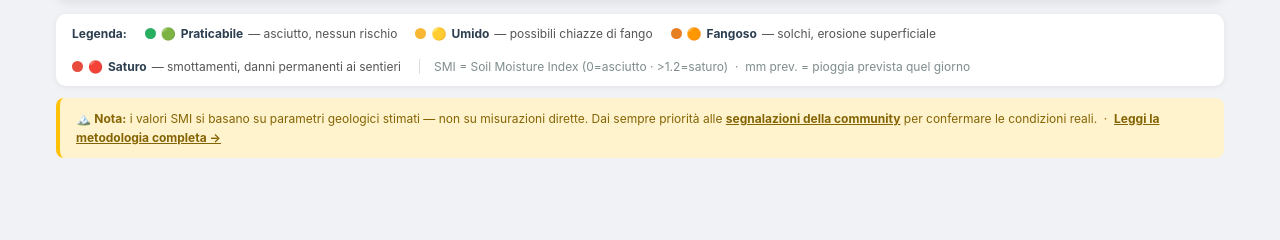
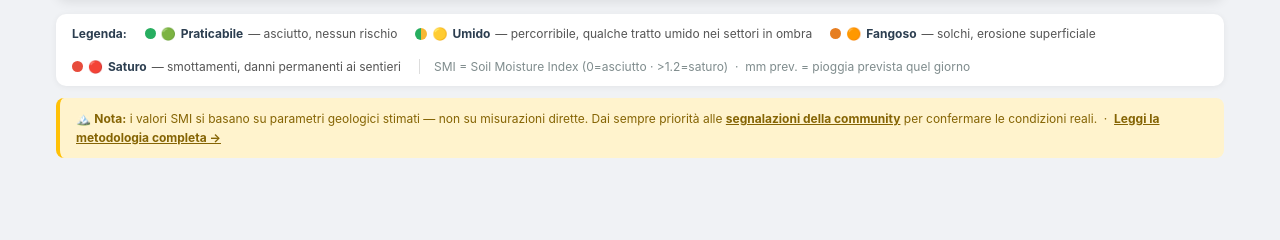
Before and after one commit to joemolls/castelli-weather, a FastAPI app: template templates/terreno.html in a window 1280 px wide. Shown: the part 190-430 px from the top of the page. Run offline with FastAPI, Linux system fonts and the light colour scheme; the template is opened without the code that fills it, so the values that code supplies are empty.

Commit message:
v2.72 - aggiunto pallino bicolore giallo-verde

```diff
--- a/main.py
+++ b/main.py
@@ -178,7 +178,7 @@ def calculate_trail_conditions(hourly_data):
     if score >= 80:
         rating = "excellent"; rating_text = "🟢 OTTIME";   rating_emoji = "🚴‍♂️"
     elif score >= 60:
-        rating = "good";      rating_text = "🟡 DISCRETE"; rating_emoji = "⚠️"
+        rating = "good";      rating_text = "🟡 PERCORRIBILI"; rating_emoji = "⚠️"
     else:
         rating = "poor";      rating_text = "🔴 DIFFICILI"; rating_emoji = "❌"
 
@@ -218,7 +218,7 @@ def calculate_current_conditions(soil_dryness):
         reasons.append(f"⏳ {dry_days} giorn{'o' if dry_days==1 else 'i'} senza pioggia")
     elif rating_soil == "damp":
         score = 70
-        reasons.append(f"🟡 Terreno umido ({rain_7d:.0f}mm negli ultimi 5 giorni)")
+        reasons.append(f"🟡 Terreno umido ({rain_7d:.0f}mm negli ultimi 5 giorni) — percorribile con attenzione")
         reasons.append(f"✅ Sentieri percorribili con attenzione")
         reasons.append(f"☀️ {dry_days} giorn{'o' if dry_days==1 else 'i'} senza pioggia")
     else:  # dry
@@ -230,7 +230,7 @@ def calculate_current_conditions(soil_dryness):
     if score >= 80:
         rating = "excellent"; rating_text = "🟢 ASCIUTTI";  rating_emoji = "✅"
     elif score >= 55:
-        rating = "good";      rating_text = "🟡 UMIDI";     rating_emoji = "⚠️"
+        rating = "good";      rating_text = "🟡 PERCORRIBILI"; rating_emoji = "⚠️"
     elif score >= 35:
         rating = "good";      rating_text = "🟠 BAGNATI";   rating_emoji = "⚠️"
     else:
@@ -944,7 +944,7 @@ def gonogo(smi: float, rain_forecast_mm: float, dry_days: int) -> dict:
     elif smi > 0.8 or rain_forecast_mm > 2:
         return {"status": "caution", "label": "Fangoso",    "emoji": "🟠", "color": "#e67e22"}
     elif smi > 0.5:
-        return {"status": "caution", "label": "Umido",      "emoji": "🟡", "color": "#f7b733"}
+        return {"status": "caution", "label": "Umido",      "emoji": "🟡", "color": "#f7b733", "note": "percorribile"}
     else:
         return {"status": "go",      "label": "Praticabile","emoji": "🟢", "color": "#27ae60"}
 
--- a/templates/metodologia.html
+++ b/templates/metodologia.html
@@ -115,7 +115,7 @@
 
     <div class="smi-scale">
       <div class="smi-scale-seg" style="background:#27ae60; flex:2.5">Praticabile</div>
-      <div class="smi-scale-seg" style="background:#f7b733; flex:1.5">Attenzione</div>
+      <div class="smi-scale-seg" style="background:#f7b733; flex:1.5">Umido</div>
       <div class="smi-scale-seg" style="background:#e67e22; flex:2">Fangoso</div>
       <div class="smi-scale-seg" style="background:#e74c3c; flex:4">Non Praticabile</div>
     </div>
@@ -130,7 +130,7 @@
     <h3>Soglie di decisione</h3>
     <ul>
       <li><span class="badge badge-go">🟢 Praticabile</span> — SMI &lt; 0.5 &nbsp;e&nbsp; pioggia prevista &lt; 2mm → sentieri praticabili</li>
-      <li><span class="badge badge-att">🟡 Attenzione</span> — SMI 0.5–0.8 &nbsp;o&nbsp; pioggia prevista 2–5mm → qualche settore umido</li>
+      <li><span class="badge badge-att">🟡 Umido</span> — SMI 0.5–0.8 &nbsp;o&nbsp; pioggia prevista 2–5mm → <strong>percorribile</strong>, qualche tratto umido nei settori in ombra</li>
       <li><span class="badge badge-caution">🟠 Fangoso</span> — SMI 0.8–1.2 &nbsp;o&nbsp; pioggia prevista &gt; 5mm → terreno fangoso</li>
       <li><span class="badge badge-nogo">🔴 Non Praticabile</span> — SMI &gt; 1.2 → terreno saturo, rischio danno ai sentieri</li>
     </ul>
--- a/templates/terreno.html
+++ b/templates/terreno.html
@@ -107,6 +107,11 @@
     .legend strong { color: #2c3e50; }
     .li { display: flex; align-items: center; gap: 5px; }
     .ld { width: 11px; height: 11px; border-radius: 50%; }
+    .dot-damp {
+      display: inline-block; width: 1em; height: 1em; border-radius: 50%;
+      background: linear-gradient(90deg, #27ae60 50%, #f7b733 50%);
+      vertical-align: middle; flex-shrink: 0;
+    }
 
     .note {
       margin-top: 12px; background: #fff3cd; border-left: 4px solid #ffc107;
@@ -151,7 +156,7 @@
 
             <div class="zone-state">
               <div class="zs-row">
-                <span class="zs-val">{{ z.terrain_emoji }} {{ z.terrain_label }}</span>
+                <span class="zs-val">{% if z.terrain_emoji == '🟡' %}<span class="dot-damp" style="width:14px;height:14px;display:inline-block;vertical-align:middle"></span>{% else %}{{ z.terrain_emoji }}{% endif %} {{ z.terrain_label }}</span>
                 <span class="zs-lbl">— adesso</span>
               </div>
               <div class="zs-row">
@@ -182,7 +187,7 @@
           {% for day in z.days %}
           {% set bg = "bg-" + ("att" if day.label == "Attenzione" else day.status) %}
           <td class="day-col {{ bg }}">
-            <div class="gng-emoji">{{ day.emoji }}</div>
+            <div class="gng-emoji">{% if day.emoji == '🟡' %}<span class="dot-damp" style="width:30px;height:30px;display:inline-block"></span>{% else %}{{ day.emoji }}{% endif %}</div>
             <div class="gng-label {% if day.status == 'go' %}go{% elif day.status == 'nogo' %}nogo{% elif day.label == 'Attenzione' %}att{% else %}caution{% endif %}">
               {{ day.label }}
             </div>
@@ -202,7 +207,7 @@
   <div class="legend">
     <strong>Legenda:</strong>
     <div class="li"><span class="ld" style="background:#27ae60"></span>🟢 <strong>Praticabile</strong> — asciutto, nessun rischio</div>
-    <div class="li"><span class="ld" style="background:#f7b733"></span>🟡 <strong>Umido</strong> — possibili chiazze di fango</div>
+    <div class="li"><span class="ld dot-damp"></span>🟡 <strong>Umido</strong> — percorribile, qualche tratto umido nei settori in ombra</div>
     <div class="li"><span class="ld" style="background:#e67e22"></span>🟠 <strong>Fangoso</strong> — solchi, erosione superficiale</div>
     <div class="li"><span class="ld" style="background:#e74c3c"></span>🔴 <strong>Saturo</strong> — smottamenti, danni permanenti ai sentieri</div>
     <span style="border-left:1px solid #ddd;padding-left:14px;color:#7f8c8d">
```
Also changed, not shown: templates/dashboard_completa.html (+8 -3 lines), templates/percorsi.html (+6 -1 lines).
